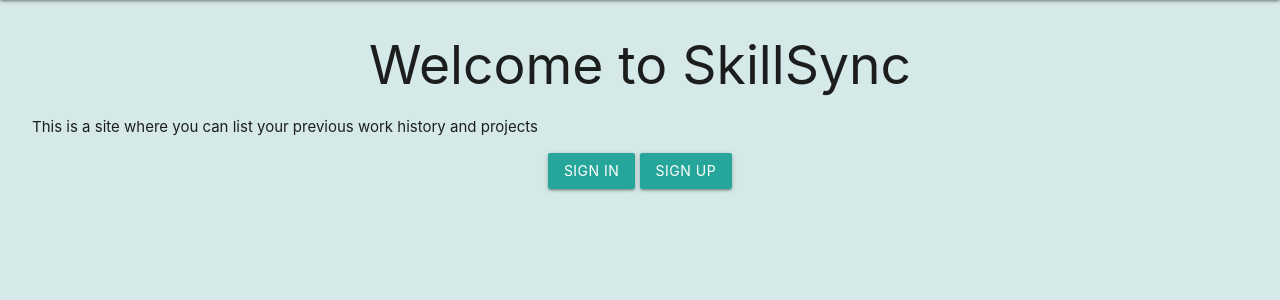
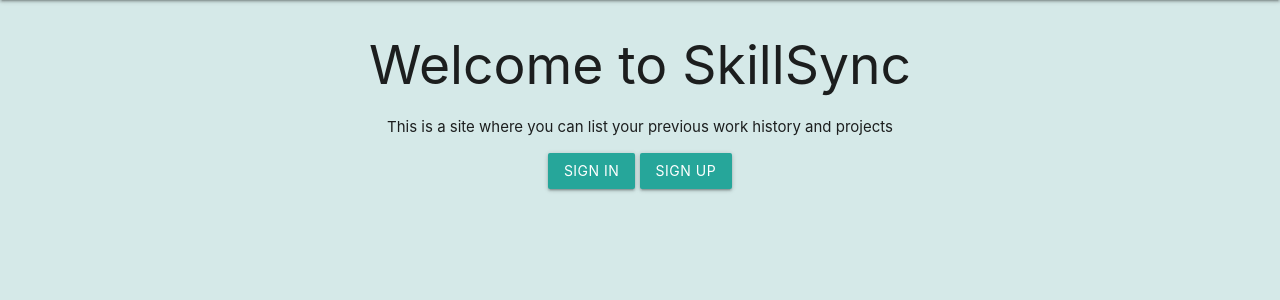
Before and after one commit to AlexanderMarriott/milestone-3, a Flask app: page / in a window 1280 px wide. Shown: the part 64-364 px from the top of the page. Run offline with Flask 3, Linux system fonts and the light colour scheme; some libraries are stand-ins or nearby versions.

Commit message:
centered text

```diff
--- a/templates/welcome.html
+++ b/templates/welcome.html
@@ -1,7 +1,7 @@
 {% extends "base.html" %} {% block title %}Welcome{% endblock %} {% block
 content %}
 <h2 class="center-align">Welcome to SkillSync</h2>
-<p>This is a site where you can list your previous work history and projects</p>
+<p class="center-align">This is a site where you can list your previous work history and projects</p>
 <div class="row center-align">
   <a class="waves-effect waves-light btn modal-trigger" href="#sign_in_modal">Sign In</a>
   <a class="waves-effect waves-light btn modal-trigger" href="#sign_up_modal">Sign Up</a>
```
